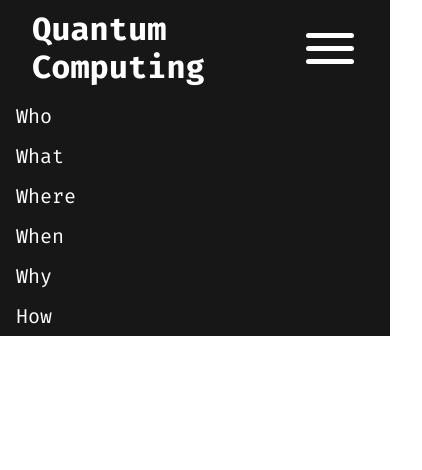
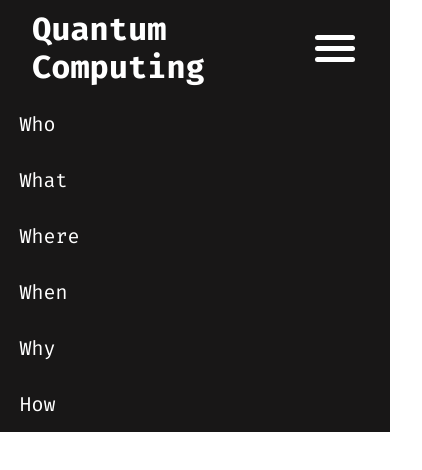
Before and after one commit to vega0604/quantum-computing, a plain HTML site: page index.html in a window 390 px wide. Both pictures are taken after a click on the element 330 px from the left and 48 px from the top of the page. Shown: the whole page, 422 px wide, since content can reach past the window. Drawn offline with Linux system fonts and the light colour scheme.

Commit message:
fixed links in header

```diff
--- a/index.css
+++ b/index.css
@@ -39,25 +39,21 @@ header h1{
     font-size: 20px;
 }
 
-.links li {
+.links a {
     cursor: default;
-    padding: 0.5rem 1rem !important;
+    padding: 0.5rem 1rem;
     border-radius: 5px;
     width: 4rem;
     text-align: center;
     color: white;
+    text-decoration: none;
 }
 
-.links li:hover {
+.links a:hover {
     background: white;
 }
 
-.links li a {
-    text-decoration: none;
-    color: white;
-}
-
-.links li:hover a{
+.links a:hover {
     color: rgba(24, 23, 23, 1);
 }
 
@@ -68,9 +64,9 @@ header h1{
 
 .dropdownBack {
     content: "";
-    height: 3rem;
+    height: 2.5rem;
     border-radius: 5px;
-    margin: 2rem;
+    margin: 0 2rem;
     display: none;
     flex-flow: column nowrap;
     justify-content: center;
@@ -83,11 +79,11 @@ header h1{
 
 .burger {
     content: "";
-    width: 3rem;
+    width: 2.5rem;
     height: 5px;
     background: white;
     border-radius: 3px;
-    margin: 4px;
+    margin: 3px;
 }
 
 .dropdownBack:hover .burger {
@@ -104,7 +100,7 @@ header h1{
         display: flex !important;
         flex-flow: column nowrap;
         justify-content: space-evenly;
-        align-items: start;
+        align-items: center;
         position: absolute;
         right: 0px;
         top: 6rem;
@@ -113,10 +109,10 @@ header h1{
         margin: 0;
     }
 
-    .shown li {
-        border-radius: 0;
-        width: 100%;
+    .shown a {
+        width: 90%;
         text-align: left;
+        margin: 0.5rem 0;
     }
 
     .dropdownBack {
--- a/index.html
+++ b/index.html
@@ -22,12 +22,12 @@
         <div class="burger" id="burger3"></div>
       </div>
       <ul class="links">
-        <li><a href="#who">Who</a></li>
-        <li><a href="#what">What</a></li>
-        <li><a href="#where">Where</a></li>
-        <li><a href="#when">When</a></li>
-        <li><a href="#why">Why</a></li>
-        <li><a href="#how">How</a></li>
+        <a href="#who">Who</a>
+        <a href="#what">What</a>
+        <a href="#where">Where</a>
+        <a href="#when">When</a>
+        <a href="#why">Why</a>
+        <a href="#how">How</a>
       </ul>
     </header>
     <script src="/header.js"></script>
```
